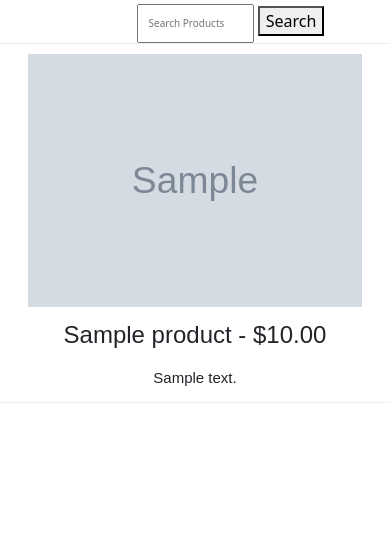
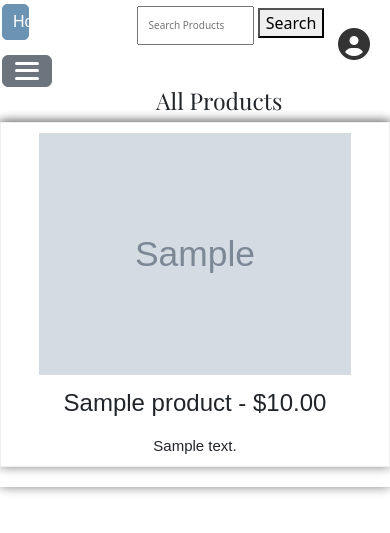
Before and after one commit to sam-g123/sports-merchandise, a Django app: page / in a window 390 px wide. Shown: the top 533 px of the page. Run offline with Django 5.2, Linux system fonts and the light colour scheme; tables that the repository leaves empty hold one stand-in row (values such as "Sample post"); grey boxes marked "Sample" are stand-in pictures.

Commit message:
production

```diff
--- a/sports_merchandise/admin.py
+++ b/sports_merchandise/admin.py
@@ -7,7 +7,7 @@ class RestockHistoryInline(admin.TabularInline):
 
 @admin.register(Product)
 class ProductAdmin(admin.ModelAdmin):
-    list_display = ('name', 'stock_quantity', 'get_sold_quantity', 'get_available_stock', 'unit_price', 'supplier', 'total_price', 'qr_code')
+    list_display = ('name', 'category', 'get_sold_quantity', 'get_available_stock', 'unit_price', 'supplier', 'total_price', 'qr_code')
     search_fields = ('name', 'supplier', 'location')
     list_filter = ('supplier', 'location')
 
--- a/sports_merchandise/templates/products/product_list.html
+++ b/sports_merchandise/templates/products/product_list.html
@@ -1,115 +1,221 @@
 <!DOCTYPE html>
-<html>
+<html lang="en">
 <head>
     <title>Product List</title>
-    <link href="https://cdn.jsdelivr.net/npm/bootstrap@5.0.0-beta3/dist/css/bootstrap.min.css" rel="stylesheet"
-            integrity="sha384-eOJMYsd53ii+scO/bJGFsiCZc+5NDVN2yr8+0RDqr0Ql0h+rP48ckxlpbzKgwra6" crossorigin="anonymous">
-    <link rel="stylesheet" href="https://cdnjs.cloudflare.com/ajax/libs/font-awesome/4.7.0/css/font-awesome.min.css">
+    <!-- Bootstrap CSS -->
+    <link href="https://cdn.jsdelivr.net/npm/bootstrap@5.3.2/dist/css/bootstrap.min.css" rel="stylesheet">
+    <link rel="stylesheet" href="https://cdnjs.cloudflare.com/ajax/libs/font-awesome/6.4.2/css/all.min.css">
+
+
+    <!-- Bootstrap Bundle with Popper -->
+    <script src="https://cdn.jsdelivr.net/npm/bootstrap@5.3.2/dist/js/bootstrap.bundle.min.js"></script>
+
     <style>
-        #search-bar{
-            margin-top: 1%;
+        @import url('https://fonts.googleapis.com/css2?family=Playfair+Display:wght@400;600;700&display=swap');
+        @import url('https://fonts.googleapis.com/css2?family=Inter:wght@400;600&display=swap');
+        #search-bar {
+            margin-top: 1.5%;
             margin-left: 35%;
             width: 30%;
             padding: 10px;
             font-size: 10px;
         }
-        h3{
-            margin-left: 10%;
-            font-family:sans-serif;
+        h3 {
+            margin-left: 40%;
+            font-family: 'Playfair Display', serif;
+            font-weight: 500;
         }
-        h4{
+        h4 {
             font-family: fantasy;
             font-size: 15px;
             font-weight: light;
         }
 
         .product_list {
-            list-style: none; /* Remove default bullet points */
-            padding: 0; /* Remove default padding */
-            margin: 0; /* Remove default margins */
-            display: flex; /* Enable flexbox for layout */
-            flex-wrap: wrap; /* Allow items to wrap onto multiple lines */
-            justify-content: space-between; /* Distribute space between items */
+            list-style: none;
+            padding: 0;
+            margin: 0;
+            display: flex;
+            flex-wrap: wrap;
+            justify-content: space-between;
+            box-shadow: gray 0px 0px 10px;
         }
 
-        .product_list .li {
-            width: calc(33.33% - 20px); /* Calculate width for 3 items per row, adjust 20px for margin/padding */
-            margin-bottom: 20px; /* Add spacing between rows */
-            box-sizing: border-box;  /* Include padding and border in the element's total width and height */
-            padding: 10px; /* Add some padding around the product */
-            border: 1px solid #eee; /.product_list{
-                        display: flex;
-                        flex-wrap: wrap;
-                        justify-content: space-around;
+        .product_list li {
+            width: calc(33.33% - 20px);
+            margin-bottom: 20px;
             box-sizing: border-box;
-                    }
-            /* Optional: Add a border */
+            padding: 10px;
+            border: 1px solid #eee;
+            text-align: center;
+            box-shadow: gray 0px 0px 10px;
 
-            text-align: center; /* Center the text within each product */
         }
 
-            .product_list .li img {
-            max-width: 100%; /* Make sure the image scales within its container */
-            height: auto; /* Maintain aspect ratio */
-            display: block; /* Makes the image a block element to prevent text wrapping issues */
+        .product_list li img {
+            max-width: 100%;
+            height: auto;
+            display: block;
             margin-left: auto;
             margin-right: auto;
         }
 
-            .product_list .li p {
-                margin-top: 10px; /* Add space between image and text */
-                font-family:fantasy;
+        .product_list li p {
+            margin-top: 10px;
+            font-family: fantasy;
+        }
 
+        @media (max-width: 768px) {
+            .product_list li {
+                width: calc(50% - 20px);
+            }
+        }
+
+        @media (max-width: 480px) {
+            .product_list li {
+                width: 100%;
+            }
+        }
+
+        .hamburger-icon {
+            display: flex;
+            flex-direction: column;
+            justify-content: space-between;
+            width: 24px;
+            height: 18px;
+        }
+
+        .hamburger-icon span {
+            display: block;
+            height: 3px;
+            width: 100%;
+            background-color: white;
+            border-radius: 2px;
+            transition: all 0.3s ease-in-out;
+        }
+
+        .dropdown-menu {
+            min-width: 200px;
+            border-radius: 8px;
+            padding: 10px;
+        }
+
+        .dropdown-menu small {
+            display: block;
+            font-family: fantasy;
+            font-size: 14px;
+            margin: 5px 15px;
+            color: #6c757d;
+        }
+
+        .dropdown-item {
+            padding: 10px 15px;
+            transition: background 0.3s;
+        }
+
+        .dropdown-item:hover {
+            background: rgba(0, 0, 0, 0.05);
+        }
+        .home {
+            font-family: sans-serif;
+            padding: 5px 15px;
+            border: #6b93b4 solid 1px;
+            width: 5% !important;
+            margin: 0.5%;
+            background-color: #6b93b4;
+            border-radius: 5px;
+            margin-top: 1%;
+            color: white;
+            justify-content: flex-start;
+            align-items: center;
+            padding-left: 10px;
+            display: inline-block;
+            position: absolute;
+        }
+        .dropdown{
+            margin-top: 2.5%;
+            margin-left: 0.5%;
+        }
+
+        .account-icon {
+            position: absolute;
+            top: 20px;
+            right: 20px;
+            font-size: 32px;
+            color: #333;  /* Change color if needed */
+            text-decoration: none;
+        }
+
+        .account-icon:hover {
+            color: #6b93b4;  /* Change to match your theme */
         }
 
 
-        /* Responsive adjustments (optional) */
-        @media (max-width: 768px) { /* Adjust breakpoint as needed */
-        .product_list .li {
-            width: calc(50% - 20px); /* 2 items per row on smaller screens */
-            }
-            }
-
-        @media (max-width: 480px) { /* Adjust breakpoint as needed */
-        .product_list .li {
-            width: 100%; /* 1 item per row on even smaller screens */
-            }
-            }
-
     </style>
-
 </head>
 <body>
-        <!-- search bar -->
-    <form method="GET" action="" style="font-weight: bold;"></form>
+
+    <a href="/admin" class="account-icon">
+        <i class="fas fa-user-circle"></i>
+    </a>
+
+
+    <a href="{% url 'product_list' %}" style="text-decoration: none;"><button class="home">Home</button></a>
+
+
+    <!-- Search Bar -->
+    <form method="GET" action="">
         <input type="text" id="search-bar" placeholder="Search Products" onkeyup="filterProducts()">
         <button type="submit">Search</button>
     </form>
 
     <div id="search-popup" style="display:none;">
-    <!-- Results from AJAX will be injected here -->
-
         {% if not products %}
             <p>No products found for "{{ query }}".</p>
         {% endif %}
     </div>
 
-    <div id="products">
-    <div class="row store-pd-container">
+    <!-- Categories Dropdown -->
+    <div class="dropdown">
+        <button class="btn btn-secondary" type="button" id="dropdownMenu2" data-bs-toggle="dropdown" aria-expanded="false">
+            <div class="hamburger-icon">
+                <span></span>
+                <span></span>
+                <span></span>
+            </div>
+        </button>
+        <ul class="dropdown-menu" aria-labelledby="dropdownMenu2">
+            {% if categories %}
+                <small style="font-weight: bolder; color: black;">Categories</small>
+                {% for category in categories %}
+                    <li><a class="dropdown-item" href="?category={{ category }}">{{ category|capfirst }}</a></li>
+                {% endfor %}
+            {% else %}
+                <li><a class="dropdown-item text-muted" href="#">No categories available</a></li>
+            {% endif %}
+        </ul>
+    </div>
 
-    <div class="product_list">
+
+    <!-- Display Products -->
+    {% if products %}
+        <h3>{% if selected_category %} {{ selected_category|capfirst }}{% else %}All Products{% endif %}</h3>
+        <ul class="product_list">
             {% for product in products %}
-            <li class="li" data-name="{{ product.name }}" data-category="{{ product.category }}">
+                <li data-name="{{ product.name }}" data-category="{{ product.category }}">
                     <a href="{% url 'product_detail' product.id %}">
-                    <img style="height: 75%; width: 85%;" src="{{ product.image.url }}" alt="{{ product.name }}" width="100">
+                        <img style="height: 75%; width: 85%;" src="{{ product.image.url }}" alt="{{ product.name }}">
                     </a>
                     <p style="font-size: 150%;">{{ product.name }} - ${{ product.unit_price }}</p>
                     <h4>{{ product.description }}</h4>
                 </li>
             {% endfor %}
-    </div>
+        </ul>
+    {% else %}
+        <p class="text-muted">No products found.</p>
+    {% endif %}
+
     <script>
-
         function filterProducts() {
             const query = document.getElementById('search-bar').value.toLowerCase();
             const products = document.querySelectorAll('.product_list li');
--- a/sports_merchandise/tests.py
+++ b/sports_merchandise/tests.py
@@ -18,6 +18,7 @@ class ProductFactory(factory.django.DjangoModelFactory):
     description = factory.Faker("text", max_nb_chars=200)
     supplier = factory.Faker("company")
     location = factory.Faker("address")
+    category = factory.Faker("word")
 
     @factory.lazy_attribute
     def image(self):
@@ -37,7 +38,6 @@ class ProductFactory(factory.django.DjangoModelFactory):
     def ensure_qr_code(self, create, extracted, **kwargs):
         if create:
             self.save()  # Save again to trigger QR code generation
-
 
 
 # Factory for generating test sales records
--- a/sports_merchandise/views.py
+++ b/sports_merchandise/views.py
@@ -1,13 +1,24 @@
 from django.shortcuts import render, get_object_or_404
 from .models import Product, SalesRecord
 import json
+from django.db.models.functions import Lower, Trim
 
 
 # Create your views here.
 
 def product_list(request):
+    selected_category = request.GET.get('category')  # Get category from URL query param
     products = Product.objects.all()
-    return render(request, 'products/product_list.html', {'products': products})
+    if selected_category:
+        products = products.filter(category__iexact=selected_category)  # Case-insensitive filter
+    categories = (
+        Product.objects.exclude(category__isnull=True)
+        .exclude(category__exact="")
+        .annotate(clean_category=Trim(Lower('category')))
+        .values_list('clean_category', flat=True)
+        .distinct()
+    )
+    return render(request, 'products/product_list.html', {'products': products, 'categories': categories, 'selected_category': selected_category})
 
 def product_detail(request, product_id):
     product = get_object_or_404(Product, id=product_id)
```
Also changed, not shown: inventory_system/settings.py (+11 -10 lines), sports_merchandise/models.py (+48 -28 lines), sports_merchandise/templates/products/product_detail.html (+24 -20 lines), sports_merchandise/templates/try.html (deleted), 1 other file. Lines whose indentation alone changed are shown as unchanged.
